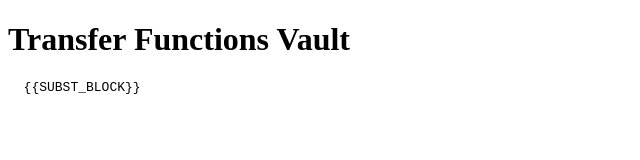
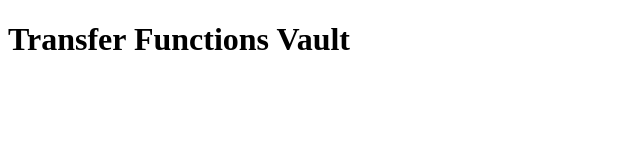
Before and after one commit to Farzanehsedarati610/full, a plain HTML site: page transferTemplate.html in a window 1280 px wide. Shown: the whole page, without its empty margins (0-640 px from the left). Drawn offline with Linux system fonts and the light colour scheme.

Commit message:
Global substitution: embedded vault mappings

```diff
--- a/transferTemplate.html
+++ b/transferTemplate.html
@@ -4,7 +4,6 @@
 <body>
   <h1>Transfer Functions Vault</h1>
   <pre>
-  {{SUBST_BLOCK}}
   </pre>
 </body>
 </html>
```
